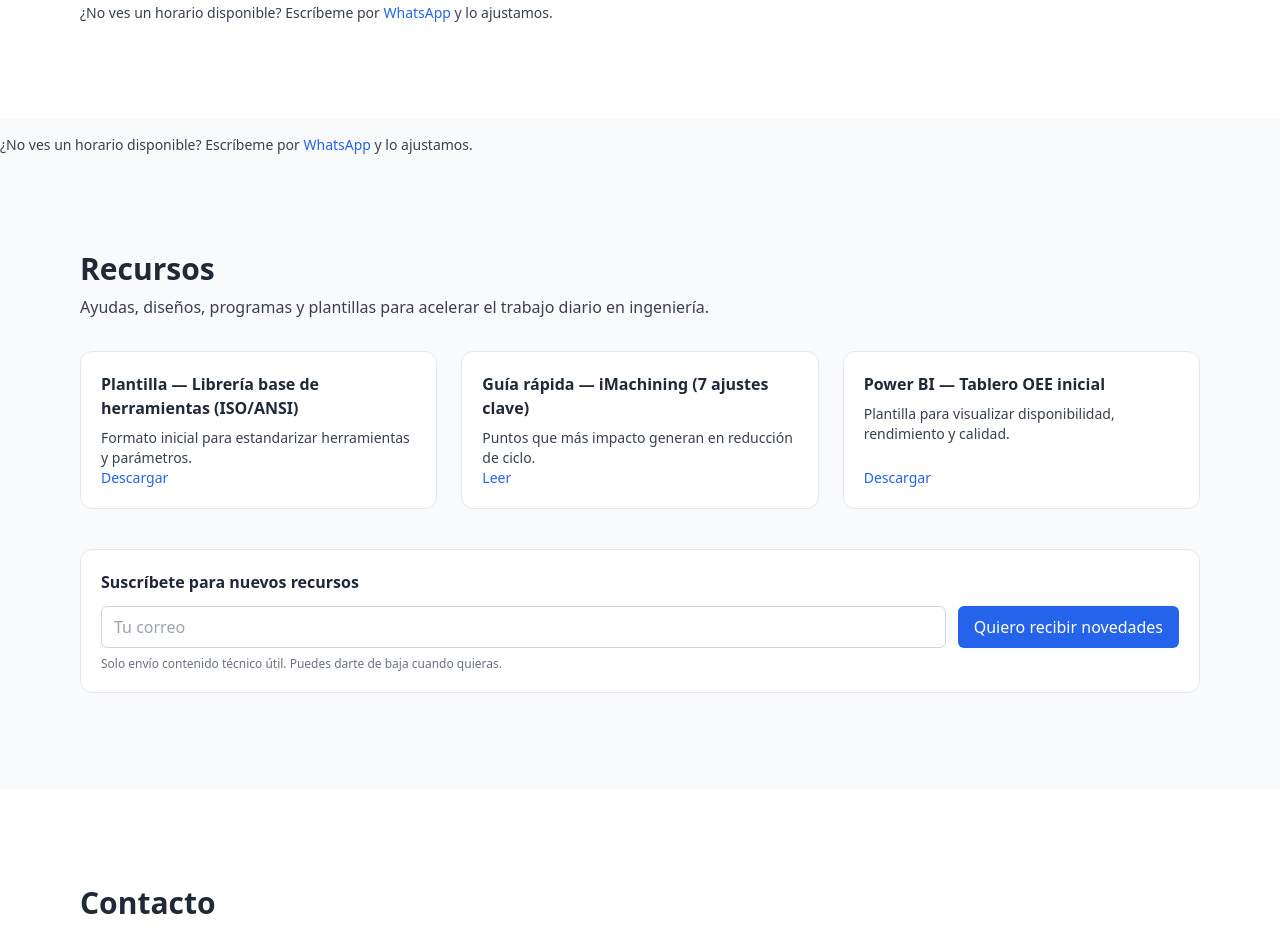
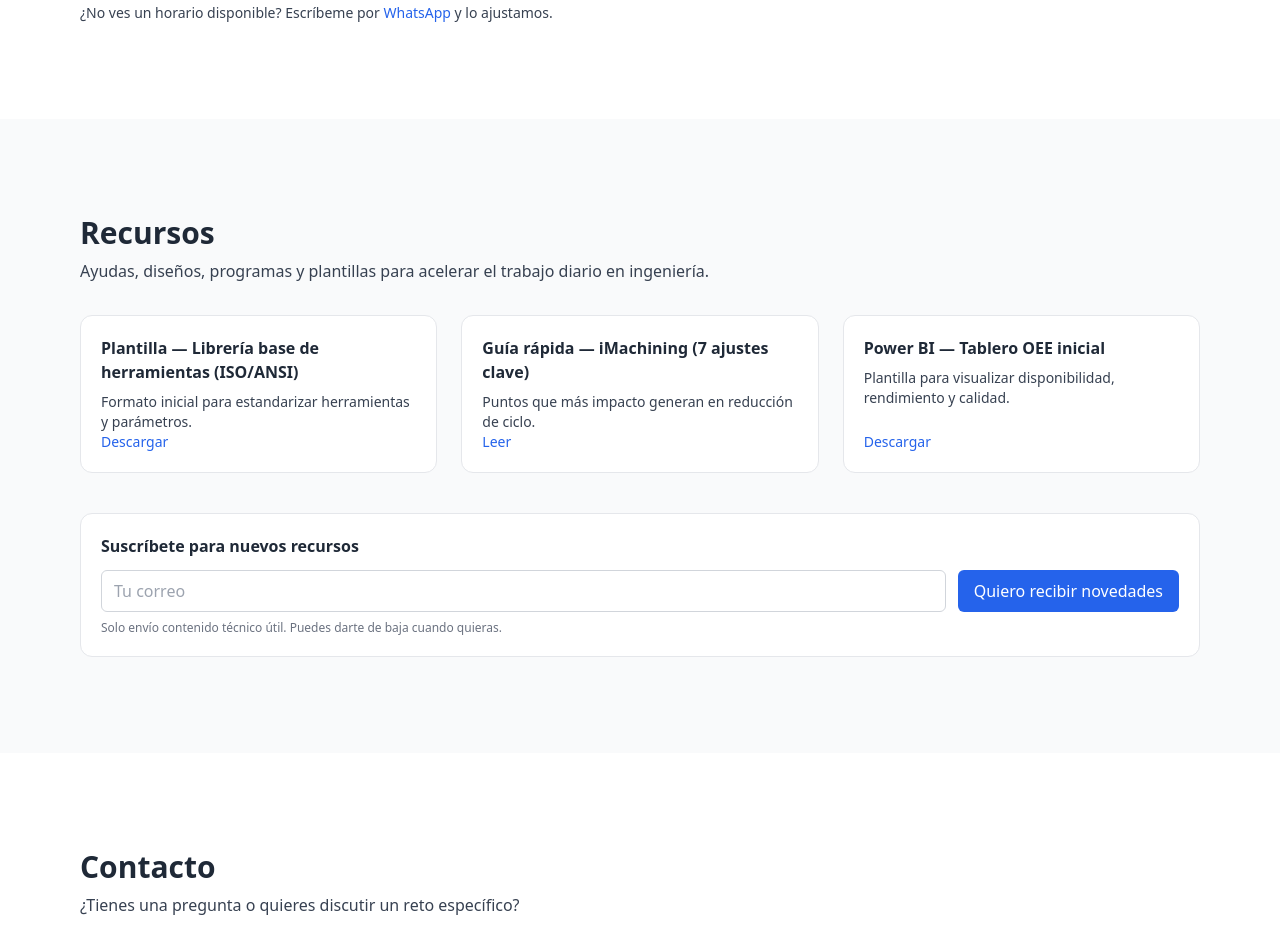
Before and after one commit to AlexRamSan/AlexRaSa, a plain HTML site: page index.html in a window 1280 px wide. Shown: the part 2080-3015 px from the top of the page. Drawn offline with nearby package versions, Linux system fonts and the light colour scheme.

Commit message:
Update index.html

```diff
--- a/index.html
+++ b/index.html
@@ -231,14 +231,6 @@
   }
 </script>
 
-
-    <p class="mt-4 text-sm text-gray-700">
-      ¿No ves un horario disponible? Escríbeme por
-      <a class="text-blue-600 hover:underline" href="https://wa.me/524425992802">WhatsApp</a> y lo ajustamos.
-    </p>
-  </div>
-</section>
-
   <!-- Recursos -->
   <section id="recursos" class="py-16 md:py-24">
     <div class="max-w-6xl mx-auto px-4">
```
